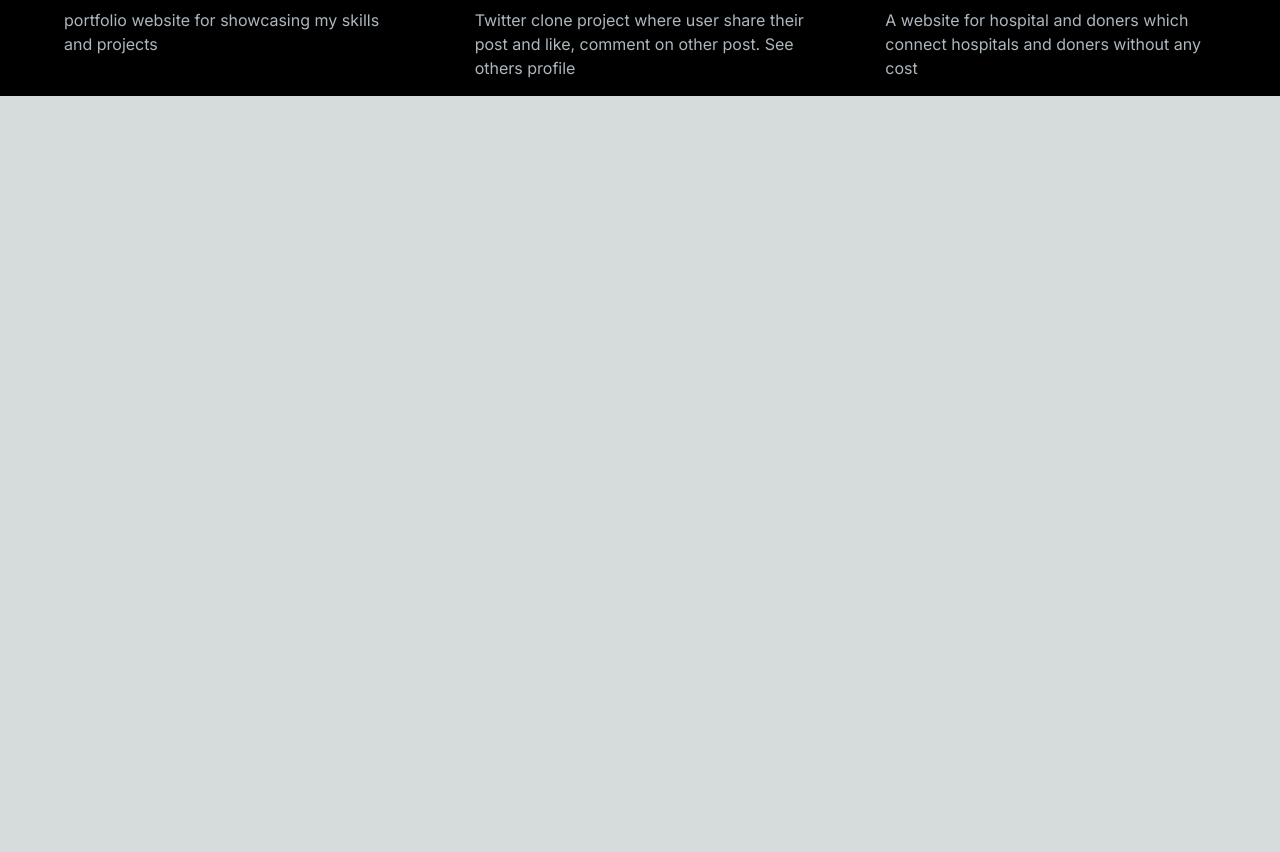
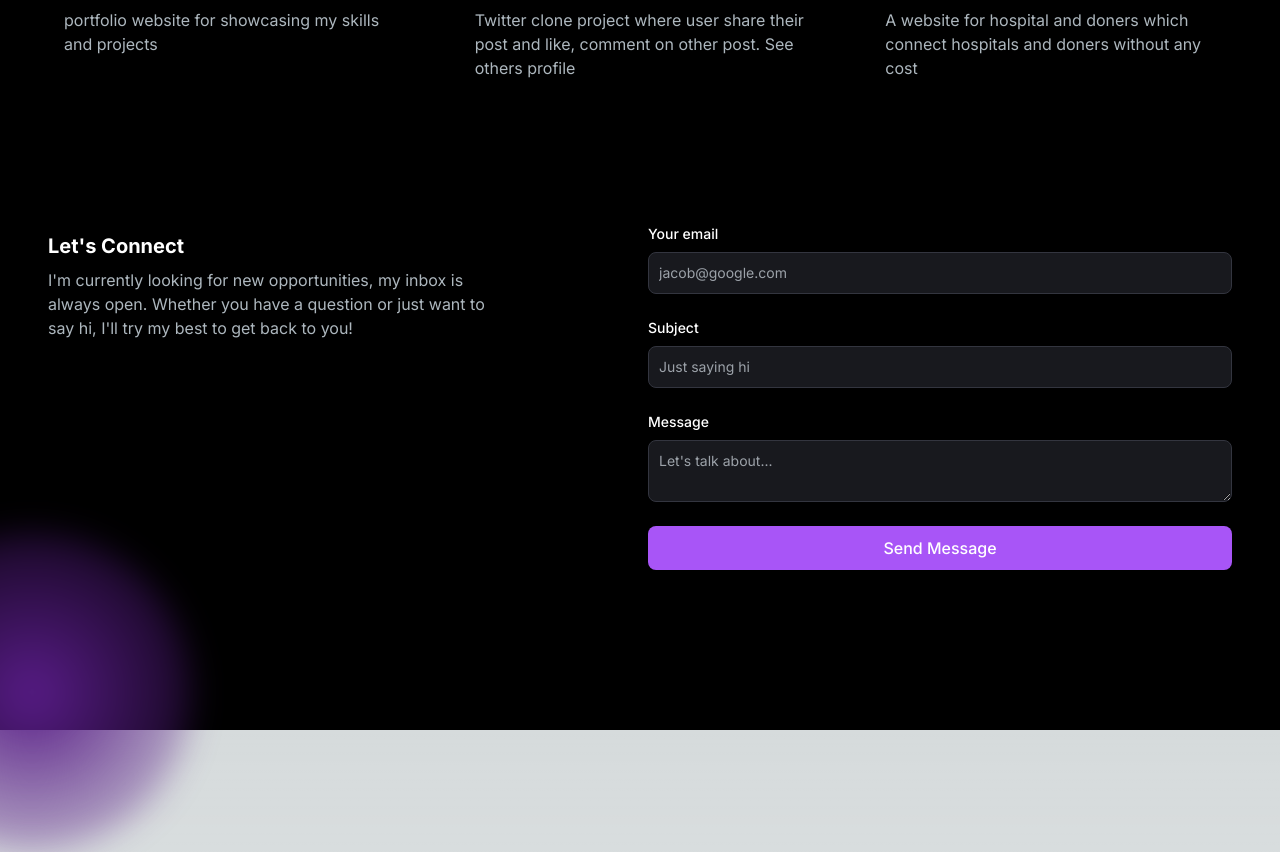
Before and after one commit to 20santi/my-portfolio, a Next.js app: page / in a window 1280 px wide. Shown: the part 1546-2398 px from the top of the page. Before the commit the page ends 1642 px from the top, so only its background shows below. Built offline with nearby package versions, Linux system fonts and the light colour scheme.

Commit message:
feat: add email section

```diff
--- /dev/null
+++ b/app/api/send/route.js
@@ -0,0 +1,18 @@
+import { Resend } from 'resend';
+
+const resend = new Resend(process.env.RESEND_API_KEY);
+
+export async function POST() {
+  try {
+    const data = await resend.emails.send({
+      from: 'Acme <onboarding@resend.dev>',
+      to: "santisingha191@gmail.com",
+      subject: 'Connection request',
+      html: '<p>Someone send you a mail from your portsolio website</p>'
+    });
+
+    return Response.json(data);
+  } catch (error) {
+    return Response.json({ error });
+  }
+}
--- a/app/components/EmailSection.jsx
+++ b/app/components/EmailSection.jsx
@@ -1,9 +1,7 @@
 "use client";
 import React, { useState } from "react";
-import GithubIcon from "../../../public/github-icon.svg";
-import LinkedinIcon from "../../../public/linkedin-icon.svg";
+import { FaGithub, FaLinkedin  } from "react-icons/fa";
 import Link from "next/link";
-import Image from "next/image";
 
 const EmailSection = () => {
   const [emailSubmitted, setEmailSubmitted] = useState(false);
@@ -44,7 +42,7 @@ const EmailSection = () => {
       id="contact"
       className="grid md:grid-cols-2 my-12 md:my-12 py-24 gap-4 relative"
     >
-      <div className="bg-[radial-gradient(ellipse_at_center,_var(--tw-gradient-stops))] from-primary-900 to-transparent rounded-full h-80 w-80 z-0 blur-lg absolute top-3/4 -left-4 transform -translate-x-1/2 -translate-1/2"></div>
+      <div className="bg-[radial-gradient(ellipse_at_center,_var(--tw-gradient-stops))] from-purple-900 to-transparent rounded-full h-80 w-80 z-0 blur-lg absolute top-3/4 -left-4 transform -translate-x-1/2 -translate-1/2"></div>
       <div className="z-10">
         <h5 className="text-xl font-bold text-white my-2">
           Let&apos;s Connect
@@ -57,10 +55,10 @@ const EmailSection = () => {
         </p>
         <div className="socials flex flex-row gap-2">
           <Link href="github.com">
-            <Image src={GithubIcon} alt="Github Icon" />
+            <FaGithub/>
           </Link>
           <Link href="linkedin.com">
-            <Image src={LinkedinIcon} alt="Linkedin Icon" />
+            <FaLinkedin />
           </Link>
         </div>
       </div>
@@ -119,7 +117,7 @@ const EmailSection = () => {
             </div>
             <button
               type="submit"
-              className="bg-primary-500 hover:bg-primary-600 text-white font-medium py-2.5 px-5 rounded-lg w-full"
+              className="bg-purple-500 hover:bg-purple-600 text-white font-medium py-2.5 px-5 rounded-lg w-full"
             >
               Send Message
             </button>
--- a/app/page.js
+++ b/app/page.js
@@ -4,6 +4,7 @@ import Navbar from "./components/Navbar";
 import AboutSection from "./components/AboutSection";
 import AchievementsSection from "./components/AchievementsSection";
 import ProjectsSection from "./components/ProjectSection";
+import EmailSection from "./components/EmailSection";
 
 export default function Home() {
   return (
@@ -13,6 +14,7 @@ export default function Home() {
         <HeroSection/>
         <AboutSection/>
         <ProjectsSection/>
+        <EmailSection/>
       </div>
     </main>
   );
--- a/package.json
+++ b/package.json
@@ -15,7 +15,10 @@
     "react": "^18",
     "react-animated-numbers": "^0.17.1",
     "react-dom": "^18",
-    "react-type-animation": "^3.2.0"
+    "react-icons": "^5.0.1",
+    "react-type-animation": "^3.2.0",
+    "recoil": "^0.7.7",
+    "resend": "^3.1.0"
   },
   "devDependencies": {
     "autoprefixer": "^10.0.1",
```
Also changed, not shown: 1 other file (tests, documents, lock files or other folders).
